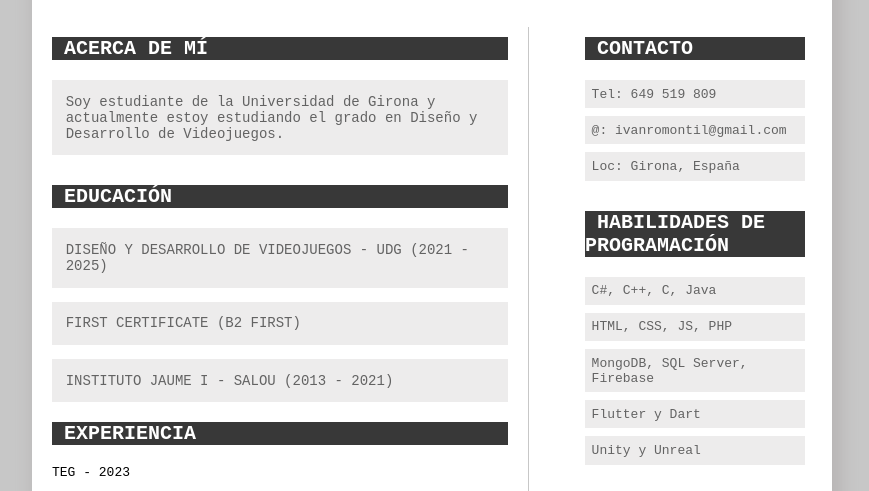
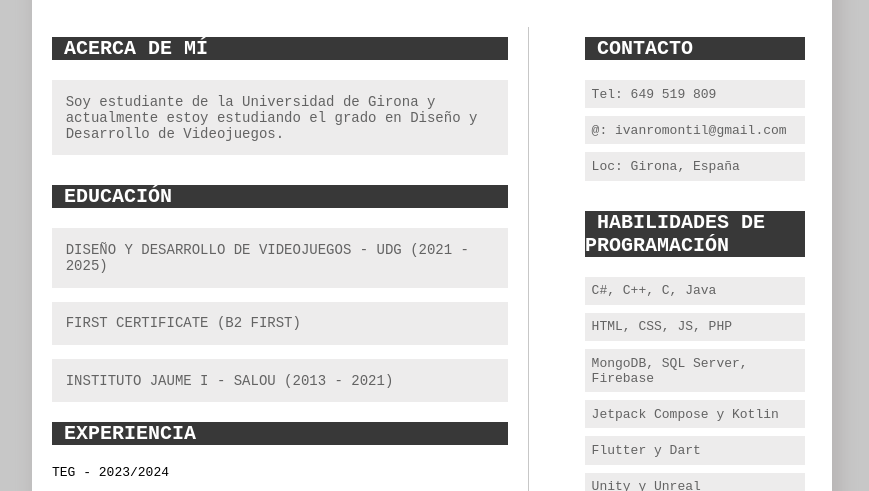
Before and after one commit to Ivan-Romo/Curriculum, a plain HTML site: page indexesp.html in a window 1280 px wide. Shown: the part 294-785 px from the top of the page, without its empty margins (208-1077 px from the left). Drawn offline with Linux system fonts and the light colour scheme.

Commit message:
Añadido jetpack compose y Kotlin

```diff
--- a/indexesp.html
+++ b/indexesp.html
@@ -35,7 +35,7 @@
 
 			<p class="head">Experiencia</p>
 
-			<p>TEG - 2023</p>
+			<p>TEG - 2023/2024</p>
 			<p class="p-4">
 				Programador Junior trabajando en frontend y backend.
 			</p>
@@ -64,6 +64,7 @@
 			<p class="p3">C#, C++, C, Java</p>
 			<p class="p3">HTML, CSS, JS, PHP</p>
 			<p class="p3">MongoDB, SQL Server, Firebase</p>
+			<p class="p3">Jetpack Compose y Kotlin</p>
 			<p class="p3">Flutter y Dart</p>
 			<p class="p3">Unity y Unreal</p>
 
```
Also changed, not shown: index.html (+1 -0 lines), indexcat.html (+1 -0 lines).
